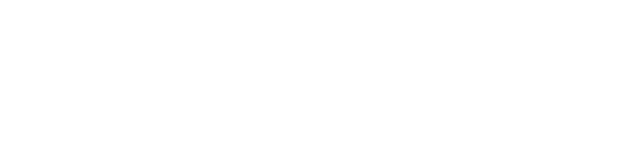
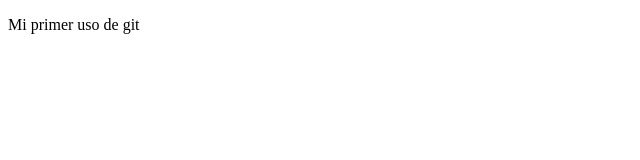
Before and after one commit to Coudder/cursogit, a plain HTML site: page index.html in a window 1280 px wide. Shown: the whole page, without its empty margins (0-640 px from the left). Drawn offline with Linux system fonts and the light colour scheme.

Commit message:
Se hizo modificacion en e archivo index.html

```diff
--- a/index.html
+++ b/index.html
@@ -7,6 +7,6 @@
     <title>Uso de Git</title>
 </head>
 <body>
-
+    <p>Mi primer uso de git</p>
 </body>
 </html>
```
